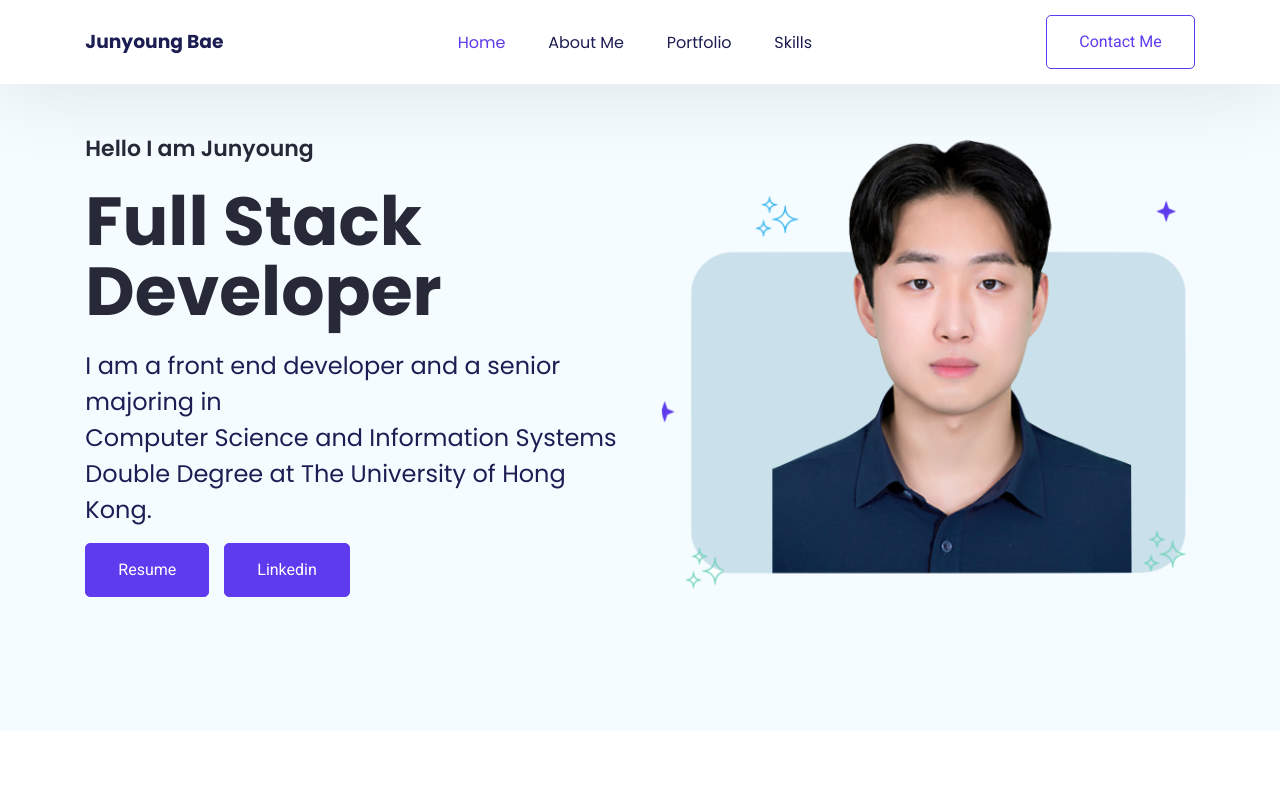
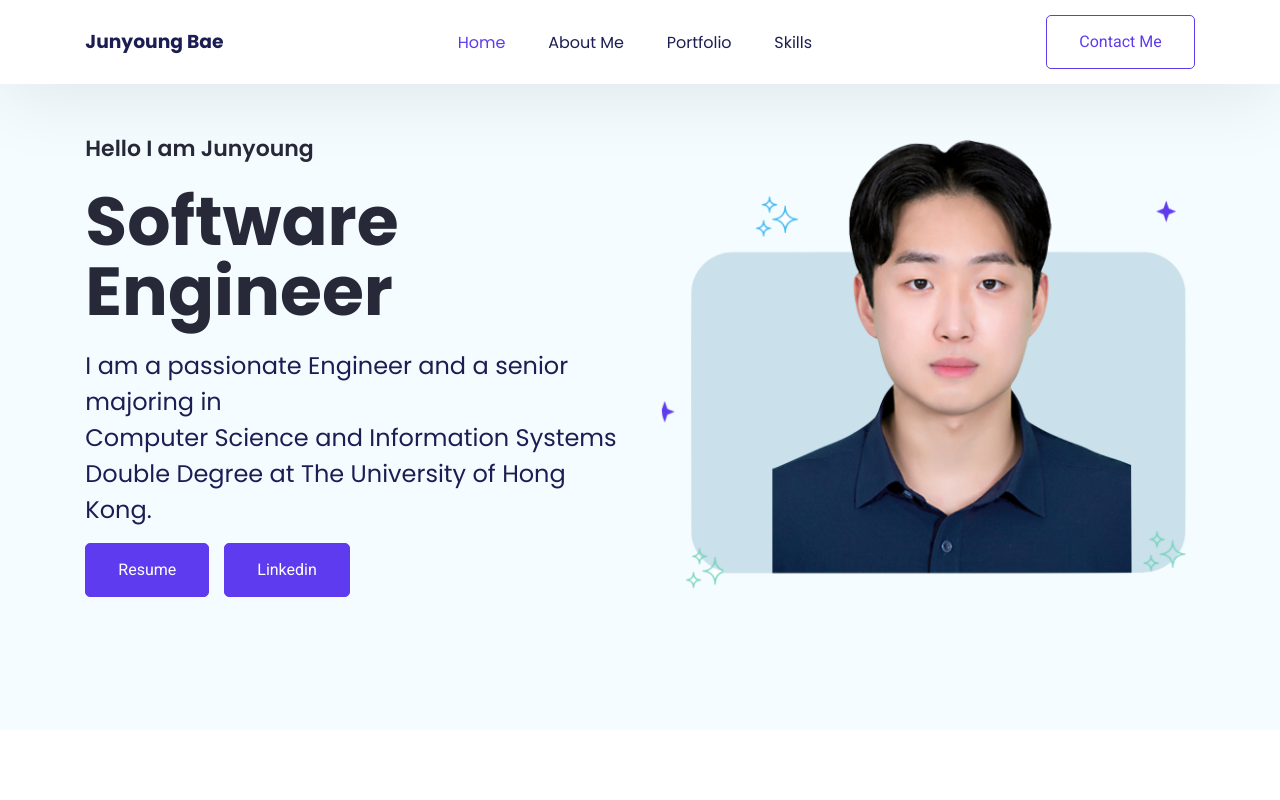
Before and after one commit to jybae0127/portfolio-junyoung, a React (Create React App) app: page / in a window 1280 px wide. Shown: the top 800 px of the page. Built offline with nearby package versions, Linux system fonts and the light colour scheme.

Commit message:
Update HeroSection.jsx
software engineer

```diff
--- a/src/Pages/Home/HeroSection.jsx
+++ b/src/Pages/Home/HeroSection.jsx
@@ -5,12 +5,12 @@ export default function HeroSection() {
           <div className="hero--section--content">
             <p className="section--title">Hello I am Junyoung</p>
             <h1 className="hero--section--title">
-              <span className="hero--section-title--color">Full Stack</span>{" "}
+              <span className="hero--section-title--color">Software</span>{" "}
               <br />
-              Developer
+              Engineer
             </h1>
             <p className="hero--section-description">
-              I am a front end developer and a senior majoring in
+              I am a passionate Engineer and a senior majoring in
               <br /> Computer Science and Information Systems
               <br /> Double Degree at The University of Hong Kong.
             </p>
```
